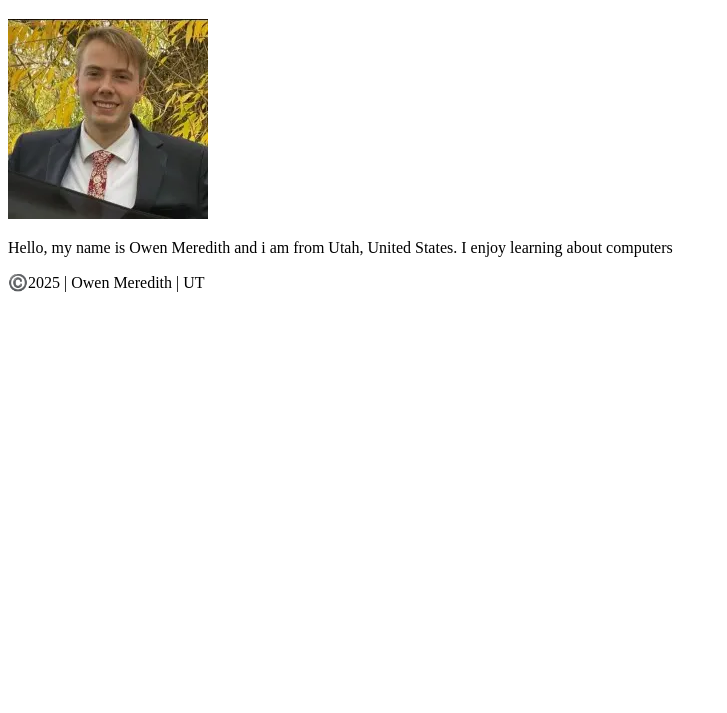
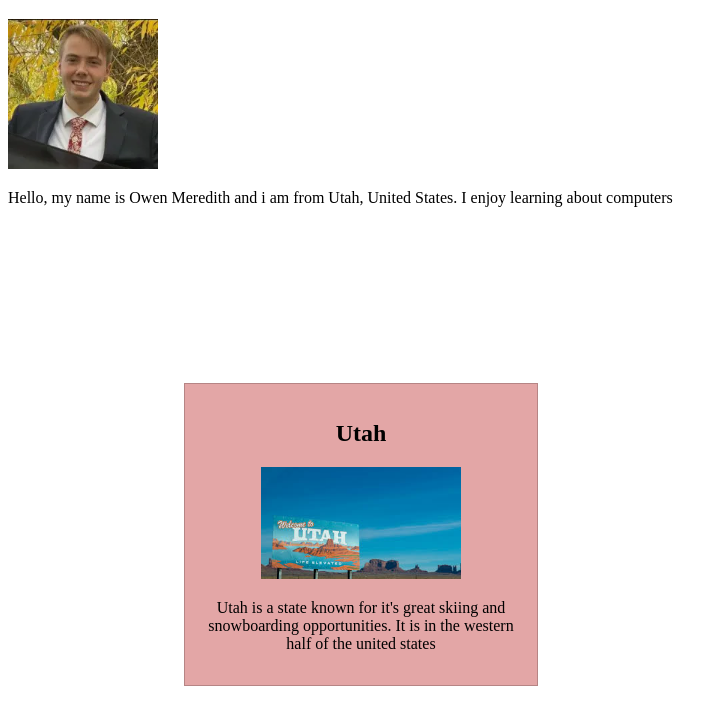
Before and after one commit to owenmeredith12/wdd130, a plain HTML site: page index.html in a window 1280 px wide. Shown: the part 87-800 px from the top of the page, without its empty margins (0-727 px from the left). Drawn offline with Linux system fonts and the light colour scheme.

Commit message:
week 2 changes

```diff
--- a/index.html
+++ b/index.html
@@ -2,7 +2,10 @@
 
 <html lang="en-US">
 <head>
+    <link rel="stylesheet" href="styles.css">
     <meta charset="utf-8">
+    <meta name = "description" content="Owen Meredith - WDD130 - This is an introductory page">
+    <meta name = "author" content="Owen Meredith">
     <meta name="viewport" content="width=device-width,initil-scale=1.0">
     <title>Owen Meredith | WDD 130 </title>
 </head>
@@ -21,6 +24,12 @@
         <p>Hello, my name is Owen Meredith and i am from Utah, United States. I enjoy learning about computers</p>
     </main>
 
+    <aside>
+        <h2>Utah</h2>
+        <img src="images/utah.jpg" alt="Picture of utah">
+        <p>Utah is a state known for it's great skiing and snowboarding opportunities. It is in the western half of the united states</p>
+    </aside>
+
     <footer>
         <p>©️2025 | Owen Meredith | UT</p>
     </footer>
--- /dev/null
+++ b/styles.css
@@ -0,0 +1,33 @@
+main{
+    max-width: 840px;
+}
+
+main img{
+    width: 150px;
+    height: auto;
+}
+
+aside{
+    width: 20rem;
+    margin: 11rem;
+    border: 1px solid rgb(0 0 0 / 0.2);
+    padding: 1rem;
+    background-color: #e3a6a6;
+    color: #000000;
+    text-align: center;
+}
+
+aside img{
+    width: 200px;
+    height: auto;
+}
+
+p {
+    padding: 0;
+}
+
+footer{
+    margin-top: 15px;
+    border-top: 1px solid #000;
+    text-align: center;
+}
```
Also changed, not shown: images/utah.jpg (added).
